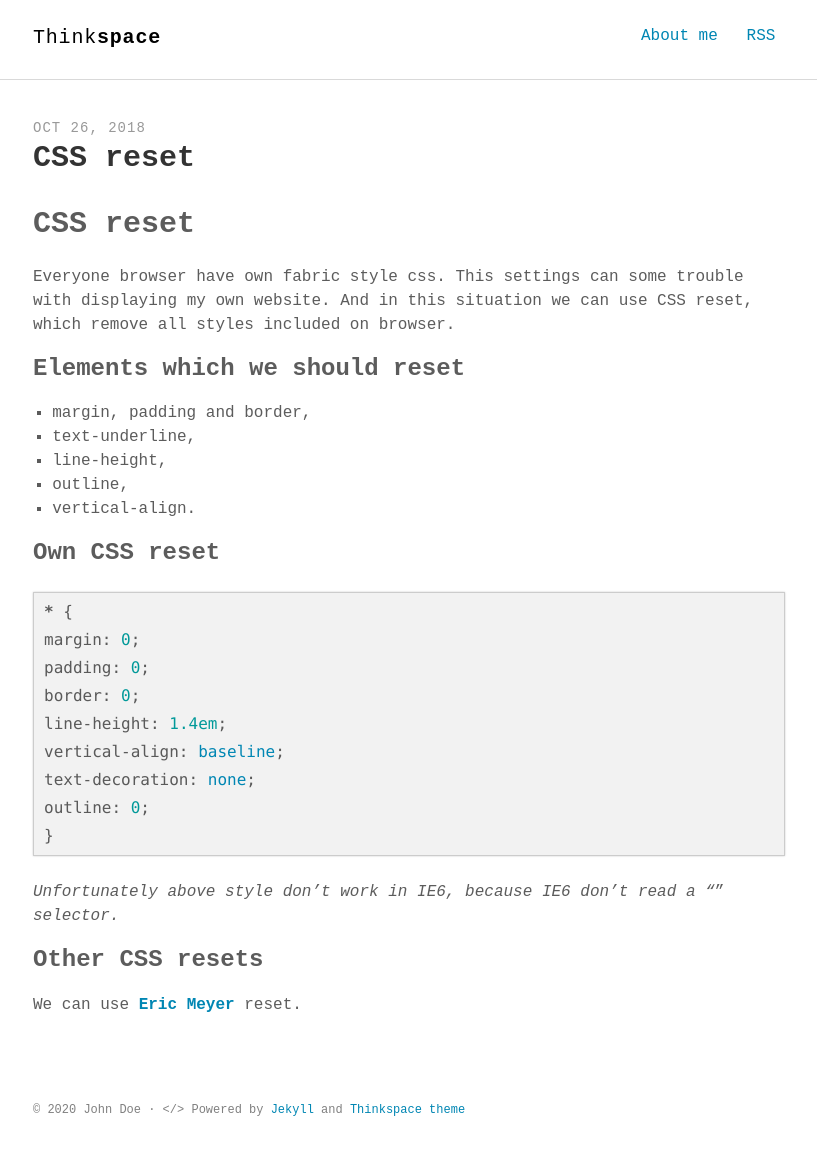
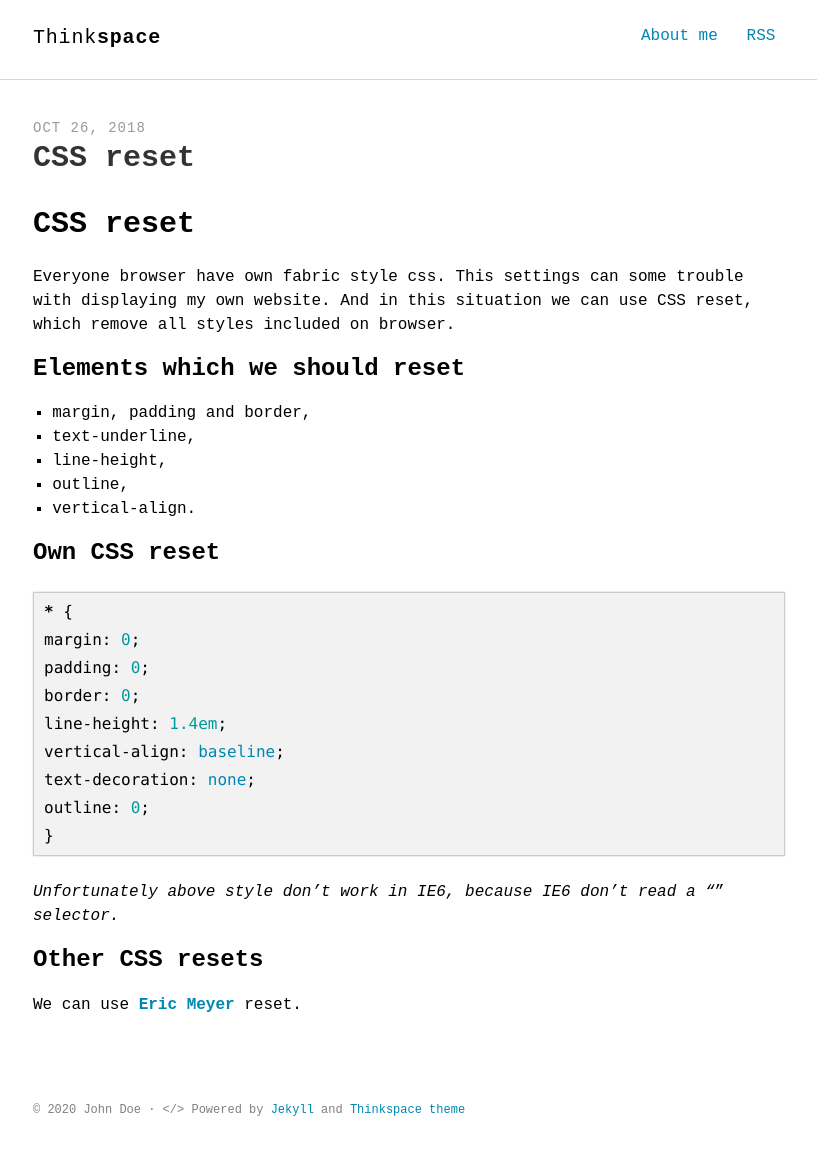
Before and after one commit to objectprogr/objectprogr.github._io, a Jekyll site: the page built from _posts/2018-10-26-CSS-reset.md, in a window 1280 px wide. Shown: the whole page, without its empty margins (231-1048 px from the left). Built offline with Jekyll 4.4.1, drawn with Linux system fonts in a browser that asks for light colours; some web fonts are replaced.

Commit message:
Change font color to black

```diff
--- a/assets/scss/_variables.scss
+++ b/assets/scss/_variables.scss
@@ -23,11 +23,12 @@ $white-color: #fff;
 $black-color: #000;
 $blue-color: #0086B3;
 $dark-gray-color: #333;
+//$dark-gray-color: rgb(0,0,0);
 $medium-gray-color: #999;
 $light-gray-color: #ccc;
 
 // Font Colors
-$base-font-color: rgba($dark-gray-color, .8);
+$base-font-color: $black-color;
 
 // Border
 $base-border-color: $light-gray-color;
```
